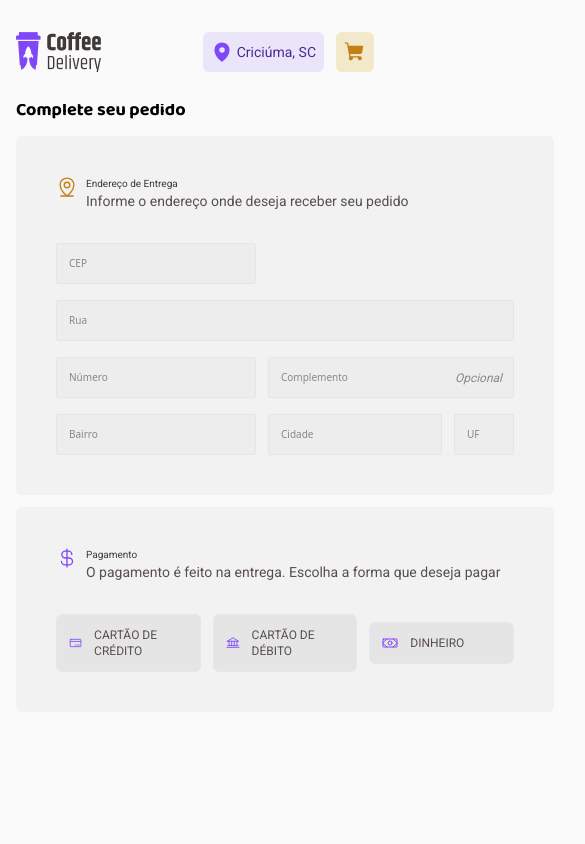
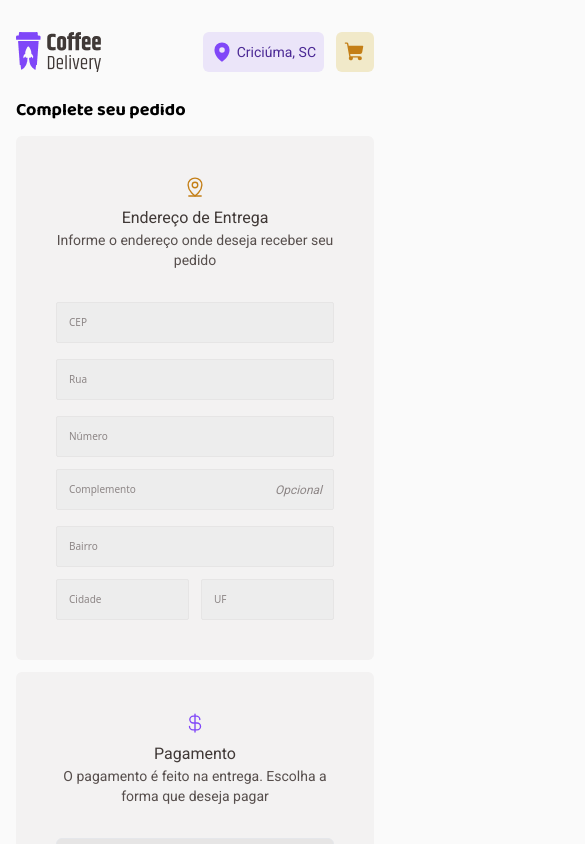
Before and after one commit to davimarcilio/CoffeeDelivery, a React (Vite) app: page /checkout in a window 390 px wide. Shown: the top 844 px of the page, 585 px wide, since content can reach past the window. Built offline with nearby package versions, Linux system fonts and the light colour scheme.

Commit message:
checkout responsivity

```diff
--- a/src/pages/Checkout/components/Card.tsx
+++ b/src/pages/Checkout/components/Card.tsx
@@ -8,7 +8,9 @@ interface CardProps {
 export function Card({ children, borderRadius }: CardProps) {
   return (
     <div
-      className={`flex flex-col bg-base-card rounded-md p-10 gap-8  ${borderRadius} `}
+      className={`flex flex-col bg-base-card rounded-md p-10 ${
+        borderRadius ? "divide-y" : "gap-8 "
+      }  ${borderRadius} `}
     >
       {children}
     </div>
--- a/src/pages/Checkout/components/ProductItem.tsx
+++ b/src/pages/Checkout/components/ProductItem.tsx
@@ -17,10 +17,16 @@ export function ProductItem({ onChangeQuantity, product }: ProductItemProps) {
   }
 
   return (
-    <section className="flex justify-between gap-5 after:">
-      <img className="w-16 h-16" src={product.image} alt={product.name} />
-      <div className="flex flex-col gap-2 justify-center">
-        <h1 className="font-Roboto text-base-subtitle">{product.name}</h1>
+    <section className="flex justify-between gap-5 max-sm:flex-col max-sm:items-center">
+      <img
+        className="w-16 h-16  min mt-4"
+        src={product.image}
+        alt={product.name}
+      />
+      <div className="flex flex-col my-4 max-sm:items-center gap-2 justify-center">
+        <h1 className="font-Roboto max-sm:text-base text-base-subtitle">
+          {product.name}
+        </h1>
         <div className="flex gap-2">
           <Quantity
             product={product}
@@ -36,7 +42,7 @@ export function ProductItem({ onChangeQuantity, product }: ProductItemProps) {
           </button>
         </div>
       </div>
-      <strong className="font-Roboto text-base-text font-bold">
+      <strong className="font-Roboto text-base text-base-text font-bold my-4">
         R$ {product.price.toFixed(2)}
       </strong>
     </section>
--- a/src/pages/Checkout/index.tsx
+++ b/src/pages/Checkout/index.tsx
@@ -88,18 +88,18 @@ export function Checkout() {
     <form
       action="/checkout/success"
       onSubmit={handleSubmitPurcase}
-      className="flex gap-8 justify-between mb-4 mt-24"
+      className="flex max-sm:flex-col gap-8 justify-between mb-4 mt-24"
     >
       <div className="flex flex-col gap-3 flex-1">
         <h1 className="font-bold font-Baloo text-lg">Complete seu pedido</h1>
         <Card>
-          <div className="flex gap-2">
+          <div className="flex max-sm:flex-col max-sm:items-center gap-2">
             <MapPinLine className="text-yellow-dark" size={22} />
-            <div>
-              <h1 className="font-Roboto text-base-subtitle">
+            <div className="max-sm:flex max-sm:flex-col max-sm:items-center">
+              <h1 className="font-Roboto text-base text-base-subtitle">
                 Endereço de Entrega
               </h1>
-              <p className="text-sm font-Roboto text-base-text">
+              <p className="text-sm font-Roboto max-sm:text-center text-base-text">
                 Informe o endereço onde deseja receber seu pedido
               </p>
             </div>
@@ -109,16 +109,16 @@ export function Checkout() {
               required
               onChange={(e) => setCEP(e.currentTarget.value)}
               value={address.cep}
-              className="w-200px"
+              className="w-200px max-sm:w-full"
               placeholder="CEP"
             />
             <Input name="rua" placeholder="Rua" value={address.street} />
-            <div className="flex gap-3">
+            <div className="flex max-sm:flex-col gap-3">
               <Input
                 required
                 onChange={(e) => setNumber(e.currentTarget.value)}
                 value={address.number}
-                className="w-200px"
+                className="w-200px max-sm:w-full"
                 placeholder="Número"
                 name="numero"
               />
@@ -139,25 +139,25 @@ export function Checkout() {
                 />
               </div>
             </div>
-            <div className="flex gap-3">
+            <div className="flex max-sm:grid max-sm:grid-rows-2 max-sm:grid-flow-col-dense gap-3">
               <Input
                 required
                 value={address.neighborhood}
-                className="w-200px"
+                className="w-200px max-sm:w-full max-sm:col-span-2"
                 placeholder="Bairro"
                 name="bairro"
               />
               <Input
                 required
                 value={address.city}
-                className="flex-1 "
+                className="flex-1 max-sm:w-full"
                 placeholder="Cidade"
                 name="cidade"
               />
               <Input
                 required
                 value={address.state}
-                className="w-60px"
+                className="w-60px max-sm:w-full"
                 placeholder="UF"
                 name="estado"
               />
@@ -166,16 +166,16 @@ export function Checkout() {
         </Card>
 
         <Card>
-          <div className="flex gap-2">
+          <div className="flex max-sm:flex-col max-sm:justify-center max-sm:items-center gap-2">
             <CurrencyDollar className="text-purple" size={22} />
-            <div className="flex flex-col">
+            <div className="flex flex-col text-base max-sm:items-center">
               <h1 className="font-Roboto text-base-subtitle">Pagamento</h1>
-              <p className="text-sm font-Roboto text-base-text">
+              <p className="text-sm max-sm:text-center font-Roboto text-base-text">
                 O pagamento é feito na entrega. Escolha a forma que deseja pagar
               </p>
             </div>
           </div>
-          <div className="flex justify-center items-center gap-3">
+          <div className="flex max-sm:flex-col max-sm:items-stretch justify-center items-center gap-3">
             <PaymentMethod
               icon={<CreditCard className="text-purple" size={16} />}
               labelText="CARTÃO DE CRÉDITO"
@@ -210,8 +210,8 @@ export function Checkout() {
             );
           })}
           {cart.length > 0 ? (
-            <ul className="flex flex-col gap-3">
-              <li className="text-base-text font-Roboto text-sm flex justify-between">
+            <ul className="flex flex-col gap-3 ">
+              <li className="text-base-text font-Roboto text-sm flex justify-between mt-4">
                 Total de itens
                 <strong className="text-base font-normal">
                   R$ {treatedTotalItemsPriceOnCart}
@@ -221,7 +221,7 @@ export function Checkout() {
                 Entrega
                 <strong className="text-base font-normal">R$ 4,00</strong>
               </li>
-              <li className="text-base-subtitle font-bold font-Roboto text-xl flex justify-between">
+              <li className="mb-4 text-base-subtitle font-bold font-Roboto text-xl flex justify-between">
                 Total
                 <strong className="text-base-subtitle text-xl">
                   R$ {treatedTotalItemsPriceOnCartWithDestination}
@@ -233,10 +233,11 @@ export function Checkout() {
               Seu carrinho está vazio
             </h1>
           )}
+          <div className="flex flex-col">
             {cart.length > 0 ? (
               <button
                 onClick={() => setError(true)}
-              className="transition-colors bg-yellow hover:bg-yellow-dark  py-3 rounded-md text-white font-bold text-sm"
+                className="mt-4 transition-colors bg-yellow hover:bg-yellow-dark  py-3 rounded-md text-white font-bold text-sm"
                 type="submit"
               >
                 CONFIRMAR PEDIDO
@@ -244,17 +245,18 @@ export function Checkout() {
             ) : (
               <NavLink
                 to={"/"}
-              className="transition-colors bg-yellow hover:bg-yellow-dark flex justify-center items-center py-3 rounded-md text-white font-bold text-sm"
+                className="mt-4 transition-colors bg-yellow hover:bg-yellow-dark flex justify-center items-center py-3 rounded-md text-white font-bold text-sm"
                 type="submit"
               >
                 ADICIONAR PRODUTOS
               </NavLink>
             )}
             {error && (
-            <h1 className="text-red-500 font-bold">
+              <h1 className="text-red-500 mt-4 font-bold">
                 Selecione um metodo de pagamento
               </h1>
             )}
+          </div>
         </Card>
       </div>
     </form>
--- a/src/pages/components/Quantity.tsx
+++ b/src/pages/components/Quantity.tsx
@@ -58,7 +58,10 @@ export function Quantity({ onChangeQuantity, value, product }: QuantityProps) {
         className="absolute right-1 group"
         type="button"
       >
-        <Minus className="transition-colors text-purple group-hover:text-purple-dark" />
+        <Minus
+          size={14}
+          className="transition-colors text-purple group-hover:text-purple-dark"
+        />
       </button>
     </div>
   );
```
Lines whose indentation alone changed are shown as unchanged.
